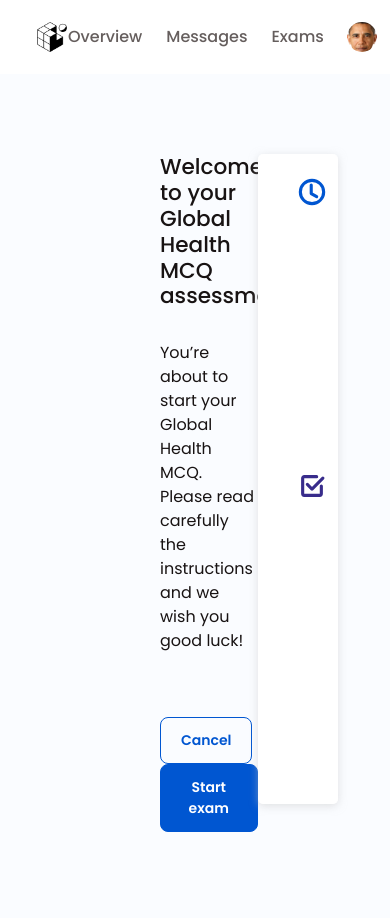
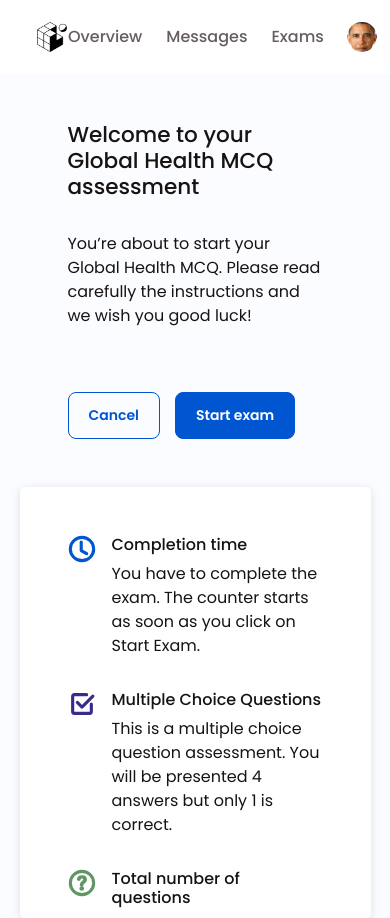
Before and after one commit to WomenPlusPlus/deploy-impact-21-inzone-b, a React (Create React App) app in the folder frontend/web/: page /instructions in a window 390 px wide. Built offline with nearby package versions, Linux system fonts and the light colour scheme.

Commit message:
media queries for tablets

```diff
--- a/frontend/web/src/components/dashboard/instructions/_instructions.scss
+++ b/frontend/web/src/components/dashboard/instructions/_instructions.scss
@@ -5,7 +5,13 @@
     background-color: #FAFCFF;
     display: flex;
     justify-content: space-evenly;
-    padding: 5rem 10rem 5rem 10rem;
+    padding: 5rem 8rem 5rem 8rem;
+    @media (min-width:300px) and (max-width: 1025px)  {
+    padding: 0;
+    flex-direction: column;
+    justify-content: center;
+    align-items: center;
+    }
 }
 
 .instructions__wrapper {
@@ -22,6 +28,10 @@
             display: none;
         }
     }
+    @media (min-width:300px) and (max-width: 1025px)  {
+        max-width: 90%;
+        padding: 3rem
+        }
 }
 
 .instruction__inner {
```
